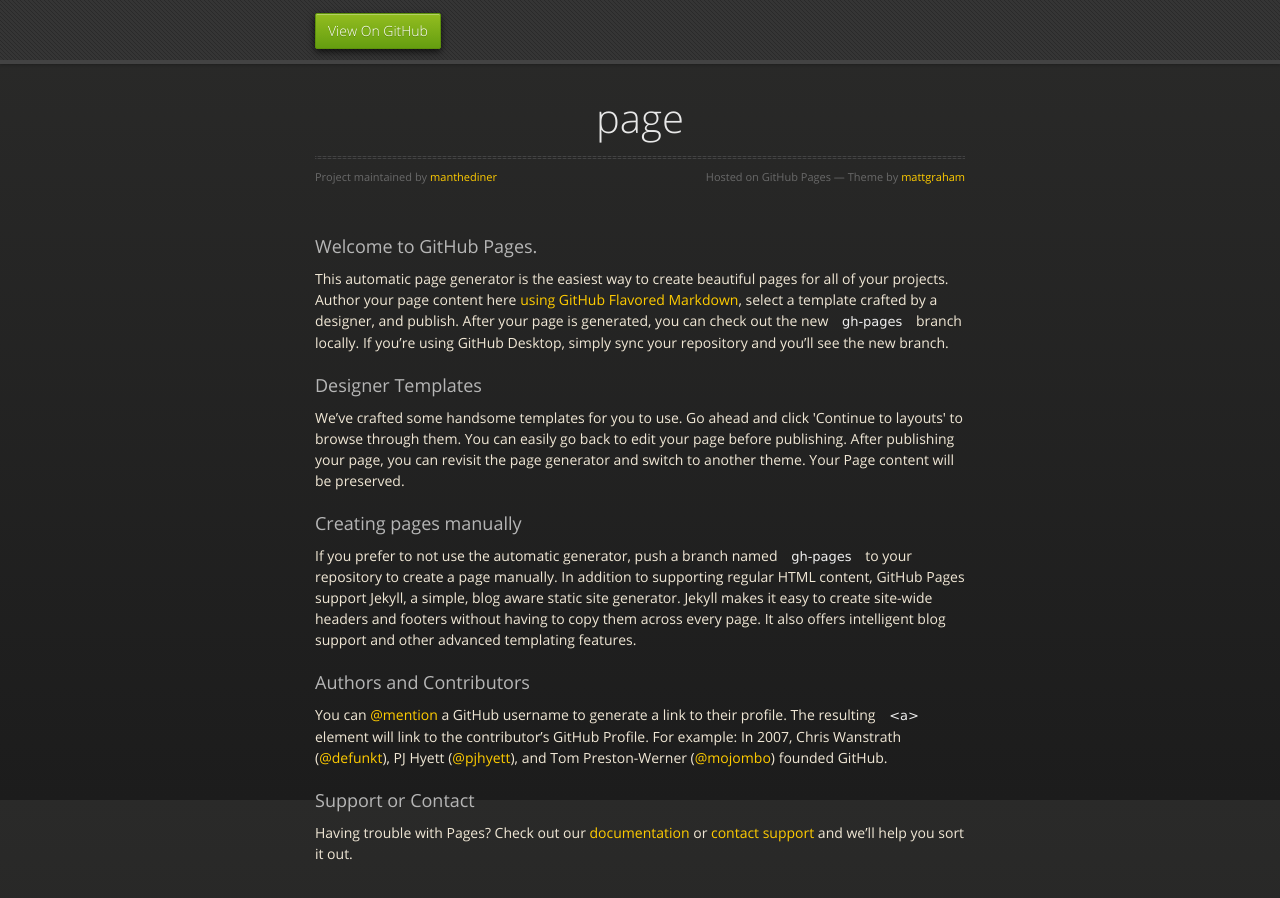
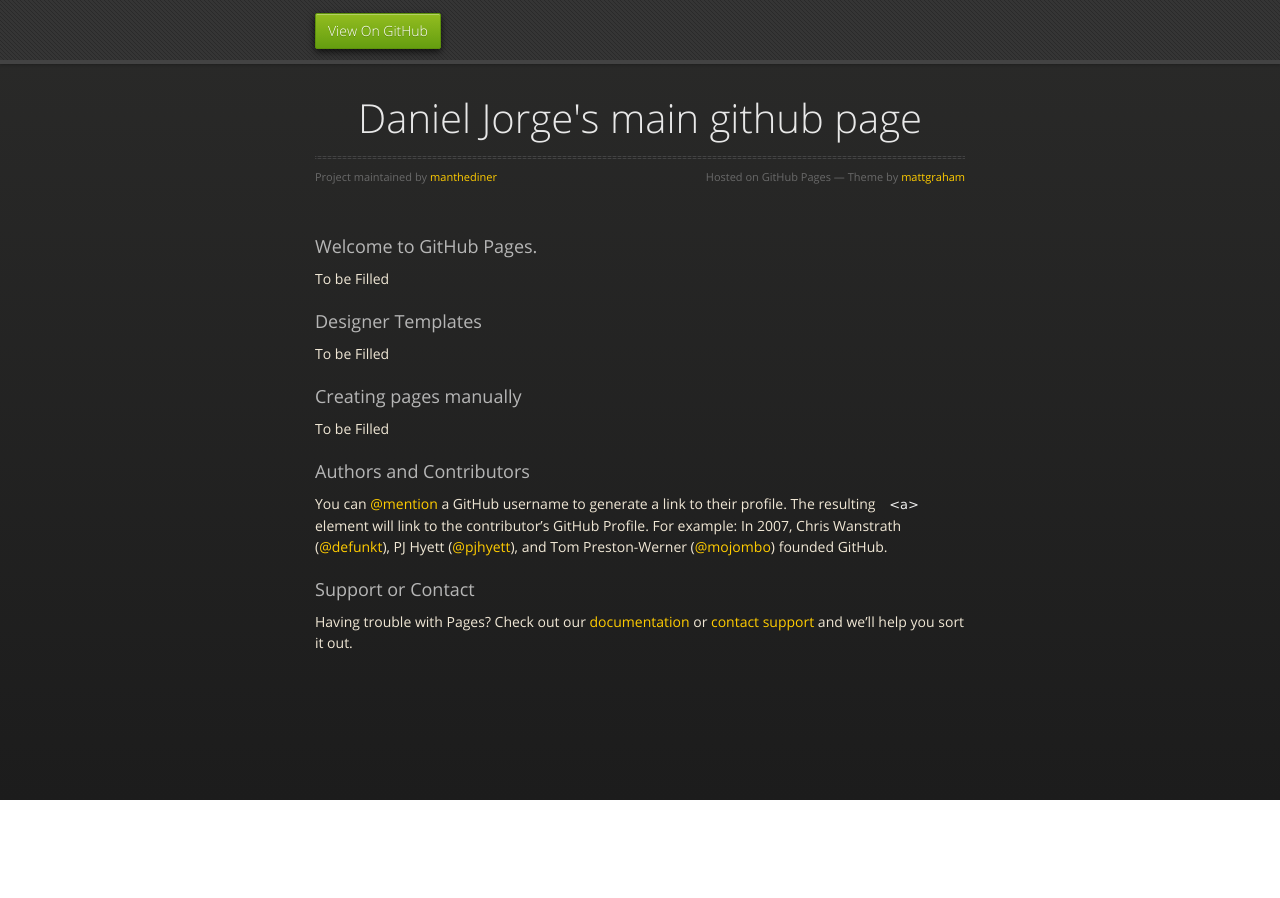
Before and after one commit to manthediner/manthediner.github.io, a plain HTML site: page index.html in a window 1280 px wide. After the commit the page ends 800 px from the top, so only its background shows below. Drawn offline with nearby package versions, Linux system fonts and the light colour scheme.

Commit message:
Update index.html

```diff
--- a/index.html
+++ b/index.html
@@ -28,7 +28,7 @@
 
       <section>
         <div id="title">
-          <h1>page</h1>
+          <h1>Daniel Jorge's main github page</h1>
           <p></p>
           <hr>
           <span class="credits left">Project maintained by <a href="https://github.com/manthediner">manthediner</a></span>
@@ -38,17 +38,17 @@
         <h3>
 <a id="welcome-to-github-pages" class="anchor" href="#welcome-to-github-pages" aria-hidden="true"><span aria-hidden="true" class="octicon octicon-link"></span></a>Welcome to GitHub Pages.</h3>
 
-<p>This automatic page generator is the easiest way to create beautiful pages for all of your projects. Author your page content here <a href="https://guides.github.com/features/mastering-markdown/">using GitHub Flavored Markdown</a>, select a template crafted by a designer, and publish. After your page is generated, you can check out the new <code>gh-pages</code> branch locally. If you’re using GitHub Desktop, simply sync your repository and you’ll see the new branch.</p>
+<p>To be Filled</p>
 
 <h3>
 <a id="designer-templates" class="anchor" href="#designer-templates" aria-hidden="true"><span aria-hidden="true" class="octicon octicon-link"></span></a>Designer Templates</h3>
 
-<p>We’ve crafted some handsome templates for you to use. Go ahead and click 'Continue to layouts' to browse through them. You can easily go back to edit your page before publishing. After publishing your page, you can revisit the page generator and switch to another theme. Your Page content will be preserved.</p>
+<p>To be Filled</p>
 
 <h3>
 <a id="creating-pages-manually" class="anchor" href="#creating-pages-manually" aria-hidden="true"><span aria-hidden="true" class="octicon octicon-link"></span></a>Creating pages manually</h3>
 
-<p>If you prefer to not use the automatic generator, push a branch named <code>gh-pages</code> to your repository to create a page manually. In addition to supporting regular HTML content, GitHub Pages support Jekyll, a simple, blog aware static site generator. Jekyll makes it easy to create site-wide headers and footers without having to copy them across every page. It also offers intelligent blog support and other advanced templating features.</p>
+<p>To be Filled</p>
 
 <h3>
 <a id="authors-and-contributors" class="anchor" href="#authors-and-contributors" aria-hidden="true"><span aria-hidden="true" class="octicon octicon-link"></span></a>Authors and Contributors</h3>
```
